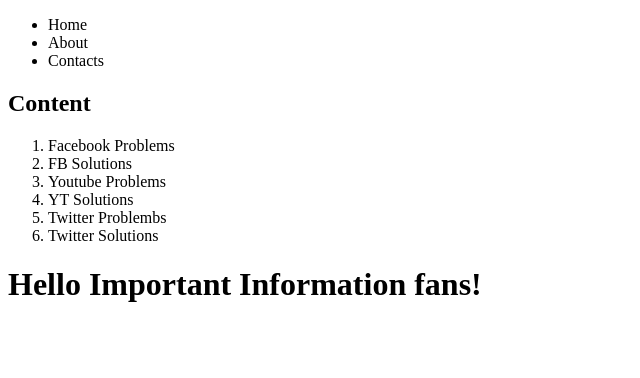
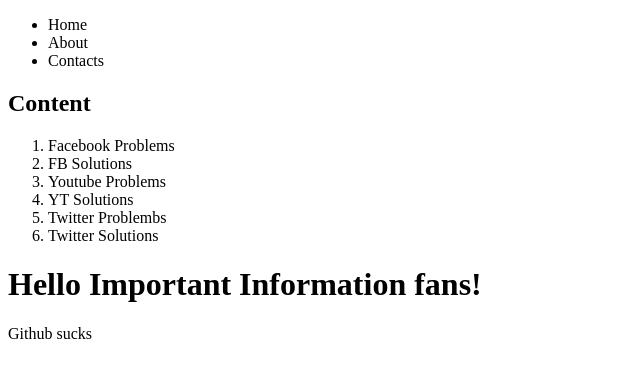
Before and after one commit to Important-Information/demo-tests, a plain HTML site: page index.html in a window 1280 px wide. Shown: the whole page, without its empty margins (0-640 px from the left). Drawn offline with Linux system fonts and the light colour scheme.

Commit message:
N^K loops of ...

```diff
--- a/index.html
+++ b/index.html
@@ -26,5 +26,7 @@
     </aside>
 
     <h1>Hello Important Information fans!</h1>
+
+    <p>Github sucks</p>
 </body>
 </html>
```
